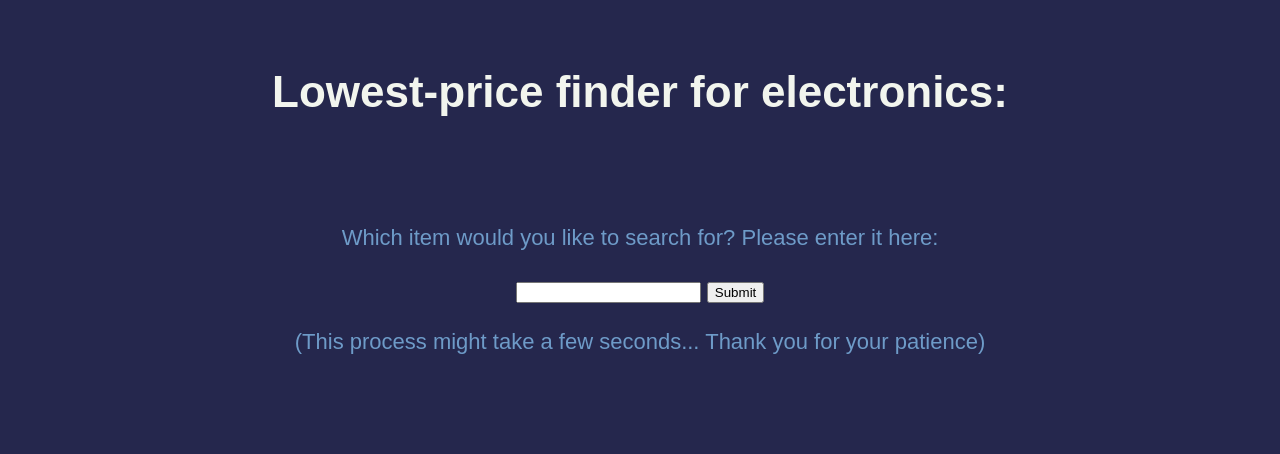
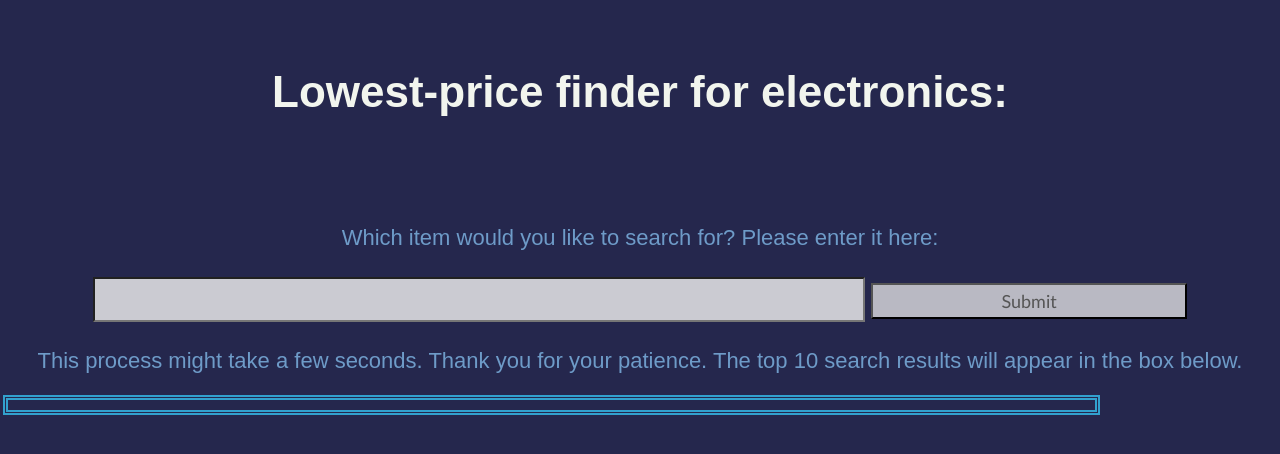
Before and after one commit to andy586586/online-lowest-price-finder, a Flask app: page / in a window 1280 px wide. Shown: the top 454 px of the page. Run offline with Flask 2, Linux system fonts and the light colour scheme; some libraries are stand-ins or nearby versions.

Commit message:
Update home.html
Signed-off-by: andy586586 <111328484+andy586586@users.noreply.github.com>

```diff
--- a/templates/home.html
+++ b/templates/home.html
@@ -11,7 +11,7 @@
               text-align: center;
               float: center;
               font-family: Arial, Helvetica, sans-serif;}
-        p    {color: #6e9bc8;
+        p    {color: #dfe9f3;
                 text-align: left;
               float: center;
               font-family: Arial, Helvetica, sans-serif;}
@@ -20,6 +20,44 @@
             color: #6e9bc8;
               font-family: Arial, Helvetica, sans-serif;
 
+        }
+        .show-data {color: #f7fafd;
+              font-family: Arial, Helvetica, sans-serif;
+              margin: 0 auto;
+              width: 80%;
+              margin: auto;
+              padding: 5px;
+              outline: thick double #32a1ce;
+
+
+        }
+        .button {
+        padding: 5px;
+        width: 25%;
+        background: rgba(238, 238, 238, 0.738);
+        color: #555;
+        float: center;
+        text-align: center;
+        font-size: 18px;
+        cursor: pointer;
+        transition: 0.3s;
+        border-radius: 0;
+        font-family: 'Gill Sans', 'Gill Sans MT', Calibri, 'Trebuchet MS', sans-serif;
+        }
+
+        .button:hover {
+        background-color: rgba(119, 207, 234, 0.597);
+        color: rgb(245, 244, 240);
+
+        }
+        input {
+        margin: 0;
+        background: rgba(238, 238, 238, 0.825);
+        color: #555;
+        float: center;
+        font-size: 25px;
+        size: 50;
+        padding: 6px;
         }
     </style>
 </head>
@@ -31,7 +69,7 @@ var text1= $('#text1').val();
               type: "POST",
               data: {text1:text1}
           }).done(function(response) {
-            var html= "<br><br><br><p> <b> Search result: <br> (Results from lowest to highest price below) <b><p>";
+            var html= "<br><br> <b> Search result: <br> (Results from lowest to highest price below) <b>";
             response =response.result;
                  $.each(response,function(key,val){
                  console.log(val);
@@ -47,10 +85,11 @@ var text1= $('#text1').val();
         <h1 style="padding-top: 3%;">Lowest-price finder for electronics:</h1><br><br>
         <br>
         <div class="mainclass">
-            Which item would you like to search for? Please enter it here: <br><br><input type="text" id="text1" name="text1">
-            <button id="clicked" onclick="myFunction()">Submit</button> <br>
+            Which item would you like to search for? Please enter it here: <br><br><input type="text" id="text1" name="text1" size="50">
+            <button id="clicked" onclick="myFunction()" class="button">Submit</button> <br>
             <br>
-            (This process might take a few seconds... Thank you for your patience)
+            This process might take a few seconds. Thank you for your patience. The top 10 search results will appear in the box below. <br><br>
+
         </div>
     <div class="show-data" style="text-align: left; float: left; padding-left: 3%; padding-right: 3%;">
     </div>
```
